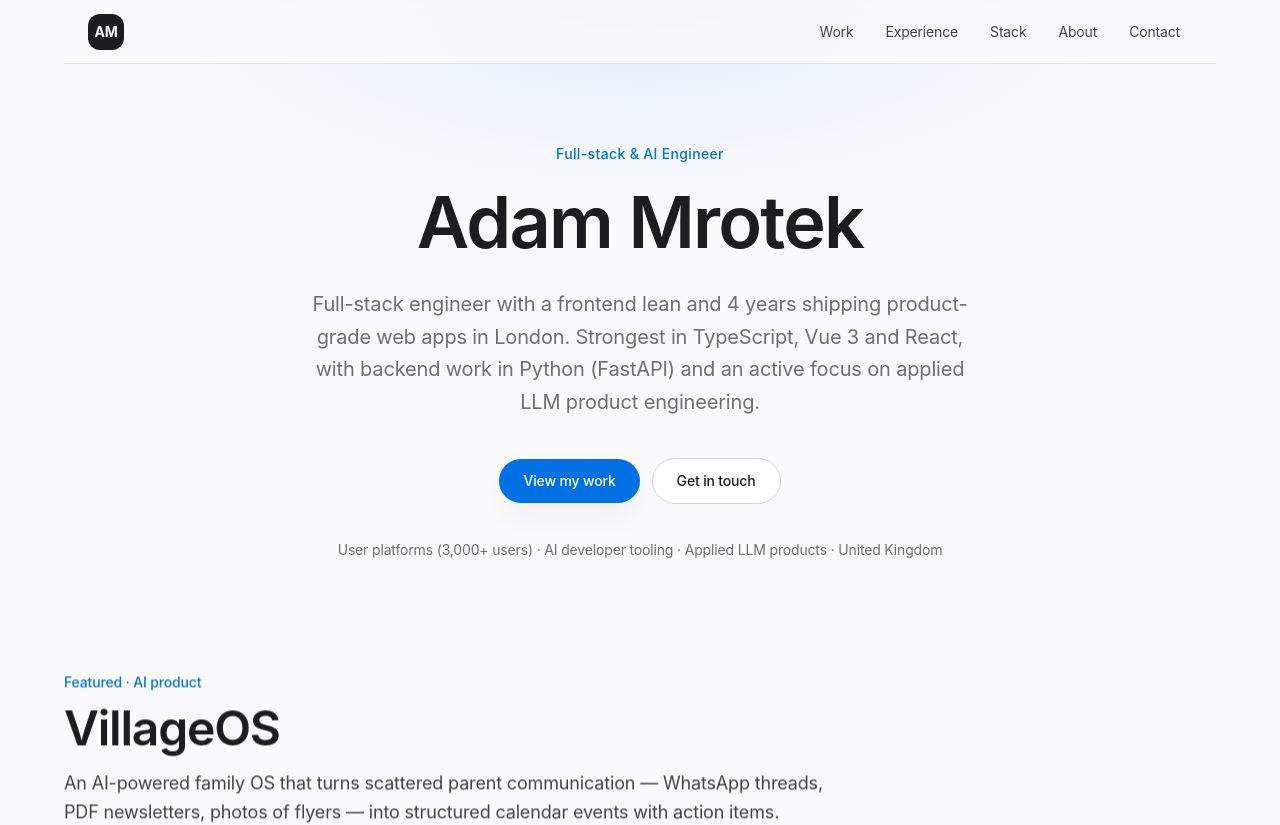
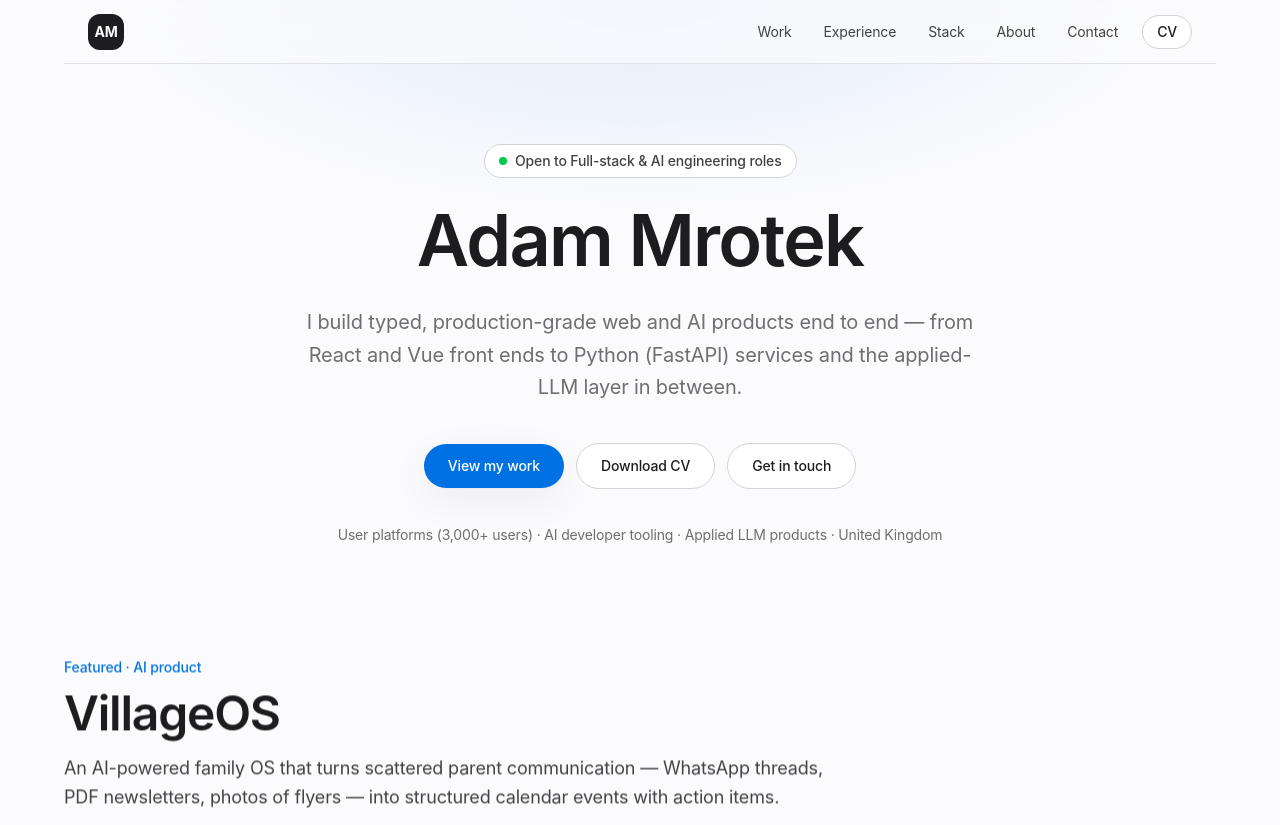
Before and after one commit to AdamMrotek/portfolio, a React (Vite) app: page / in a window 1280 px wide. Shown: the top 825 px of the page. Built offline with nearby package versions, Linux system fonts and the light colour scheme.

Commit message:
Refactor code structure for improved readability and maintainability

```diff
--- a/src/components/Contact.tsx
+++ b/src/components/Contact.tsx
@@ -9,6 +9,11 @@ const socials = [
   { label: "LinkedIn", href: "https://www.linkedin.com/in/adam-mrotek/" },
 ];
 
+// Lightly assembled at runtime so naive scrapers don't lift it from the markup.
+const emailUser = "adam.mrotek";
+const emailDomain = "gmail.com";
+const email = `${emailUser}@${emailDomain}`;
+
 export function Contact() {
   return (
     <section className="bg-surface px-6 py-24 sm:py-32">
@@ -18,10 +23,20 @@ export function Contact() {
             eyebrow="Get in touch"
             eyebrowId="contact"
             title="Let's build something"
-            description="Have a project in mind, or just want to talk shop about React, AI pipelines, or shipping products? Drop me a line."
+            description="Open to Full-stack & AI engineering roles. Prefer email? Reach me directly — or use the form and I'll get back to you."
           />
 
-          <div className="mt-10 flex flex-wrap gap-3">
+          <div className="mt-10">
+            <a
+              href={`mailto:${email}`}
+              className="inline-flex items-center gap-2 text-lg font-medium text-ink transition-colors hover:text-accent"
+            >
+              <MailIcon />
+              {email}
+            </a>
+          </div>
+
+          <div className="mt-6 flex flex-wrap gap-3">
             {socials.map((social) => (
               <a
                 key={social.label}
@@ -87,3 +102,21 @@ export function Contact() {
     </section>
   );
 }
+
+function MailIcon() {
+  return (
+    <svg
+      aria-hidden
+      viewBox="0 0 20 20"
+      fill="none"
+      className="h-5 w-5 text-accent"
+      stroke="currentColor"
+      strokeWidth={1.6}
+      strokeLinecap="round"
+      strokeLinejoin="round"
+    >
+      <rect x="2.5" y="4" width="15" height="12" rx="2" />
+      <path d="m3 5 7 6 7-6" />
+    </svg>
+  );
+}
--- a/src/components/Hero.tsx
+++ b/src/components/Hero.tsx
@@ -14,17 +14,23 @@ export function Hero() {
         }}
       />
       <div className="mx-auto max-w-4xl text-center">
-        <p className="reveal is-visible text-sm font-medium tracking-wide text-accent">
-          Full-stack &amp; AI Engineer
+        <p className="reveal is-visible inline-flex items-center gap-2 rounded-full border border-hairline bg-surface px-3.5 py-1.5 text-sm font-medium text-ink-soft">
+          <span
+            aria-hidden
+            className="relative flex h-2 w-2"
+          >
+            <span className="absolute inline-flex h-full w-full animate-ping rounded-full bg-green-500/70" />
+            <span className="relative inline-flex h-2 w-2 rounded-full bg-green-500" />
+          </span>
+          Open to Full-stack &amp; AI engineering roles
         </p>
-        <h1 className="reveal is-visible mt-5 text-5xl font-semibold leading-[1.05] tracking-tight text-ink sm:text-7xl">
+        <h1 className="reveal is-visible mt-6 text-5xl font-semibold leading-[1.05] tracking-tight text-ink sm:text-7xl">
           Adam Mrotek
         </h1>
         <p className="reveal is-visible mx-auto mt-7 max-w-2xl text-lg leading-relaxed text-muted sm:text-xl">
-          Full-stack engineer with a frontend lean and 4 years shipping
-          product-grade web apps in London. Strongest in TypeScript, Vue 3 and
-          React, with backend work in Python (FastAPI) and an active focus on
-          applied LLM product engineering.
+          I build typed, production-grade web and AI products end to end — from
+          React and Vue front ends to Python (FastAPI) services and the applied-LLM
+          layer in between.
         </p>
         <div className="reveal is-visible mt-10 flex flex-wrap items-center justify-center gap-3">
           <a
@@ -32,6 +38,13 @@ export function Hero() {
             className="rounded-full bg-accent px-6 py-3 text-sm font-medium text-white shadow-soft transition-colors hover:bg-accent-hover"
           >
             View my work
+          </a>
+          <a
+            href={`${import.meta.env.BASE_URL}Adam-Mrotek-CV.pdf`}
+            download
+            className="rounded-full border border-hairline bg-surface px-6 py-3 text-sm font-medium text-ink transition-colors hover:bg-ink/5"
+          >
+            Download CV
           </a>
           <a
             href="#contact"
--- a/src/components/Nav.tsx
+++ b/src/components/Nav.tsx
@@ -22,11 +22,18 @@ export function Nav() {
             <a
               key={link.href}
               href={link.href}
-              className="rounded-full px-3 py-1.5 text-sm text-ink-soft transition-colors hover:bg-ink/5 hover:text-ink"
+              className="hidden rounded-full px-3 py-1.5 text-sm text-ink-soft transition-colors hover:bg-ink/5 hover:text-ink sm:inline-block"
             >
               {link.label}
             </a>
           ))}
+          <a
+            href={`${import.meta.env.BASE_URL}Adam-Mrotek-CV.pdf`}
+            download
+            className="ml-1 rounded-full border border-hairline bg-surface px-3.5 py-1.5 text-sm font-medium text-ink transition-colors hover:bg-ink/5"
+          >
+            CV
+          </a>
         </nav>
       </div>
     </header>
```
Also changed, not shown: index.html (+19 -0 lines), 2 other files (tests, documents, lock files or other folders).
